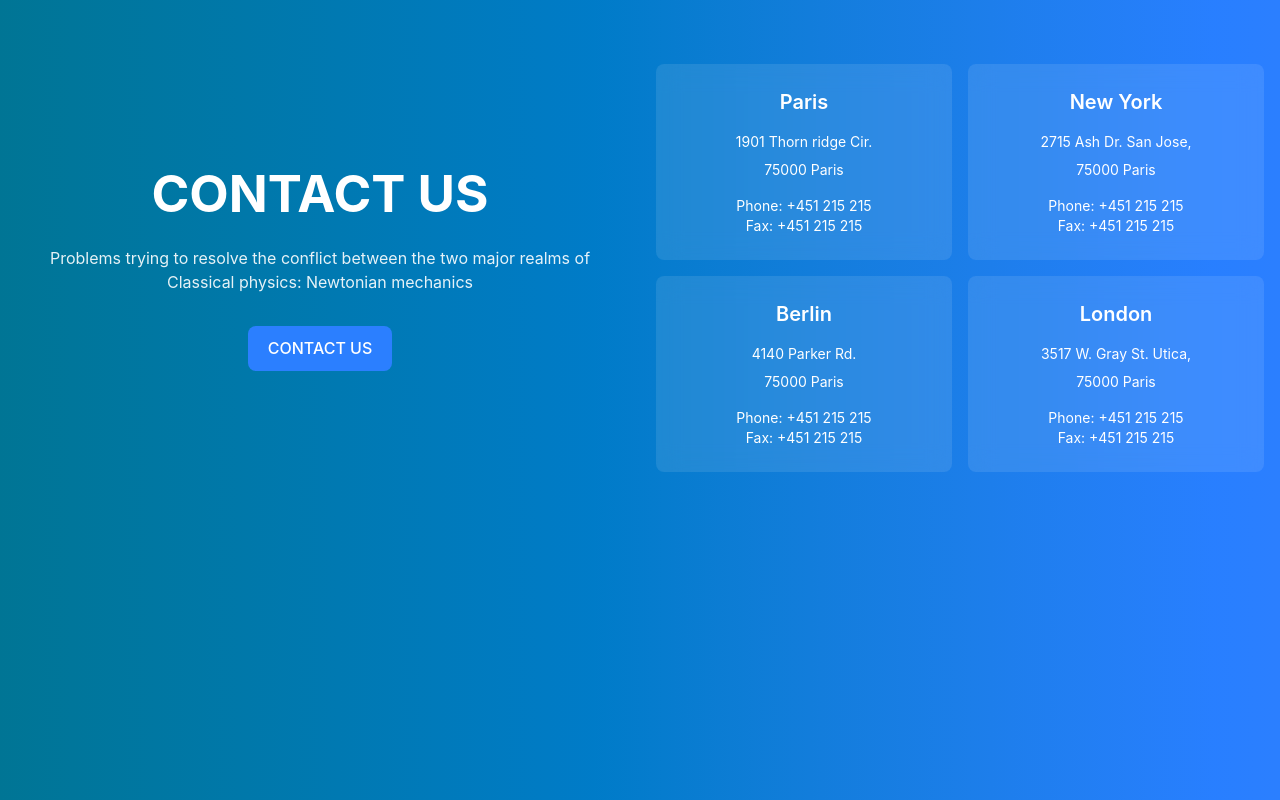
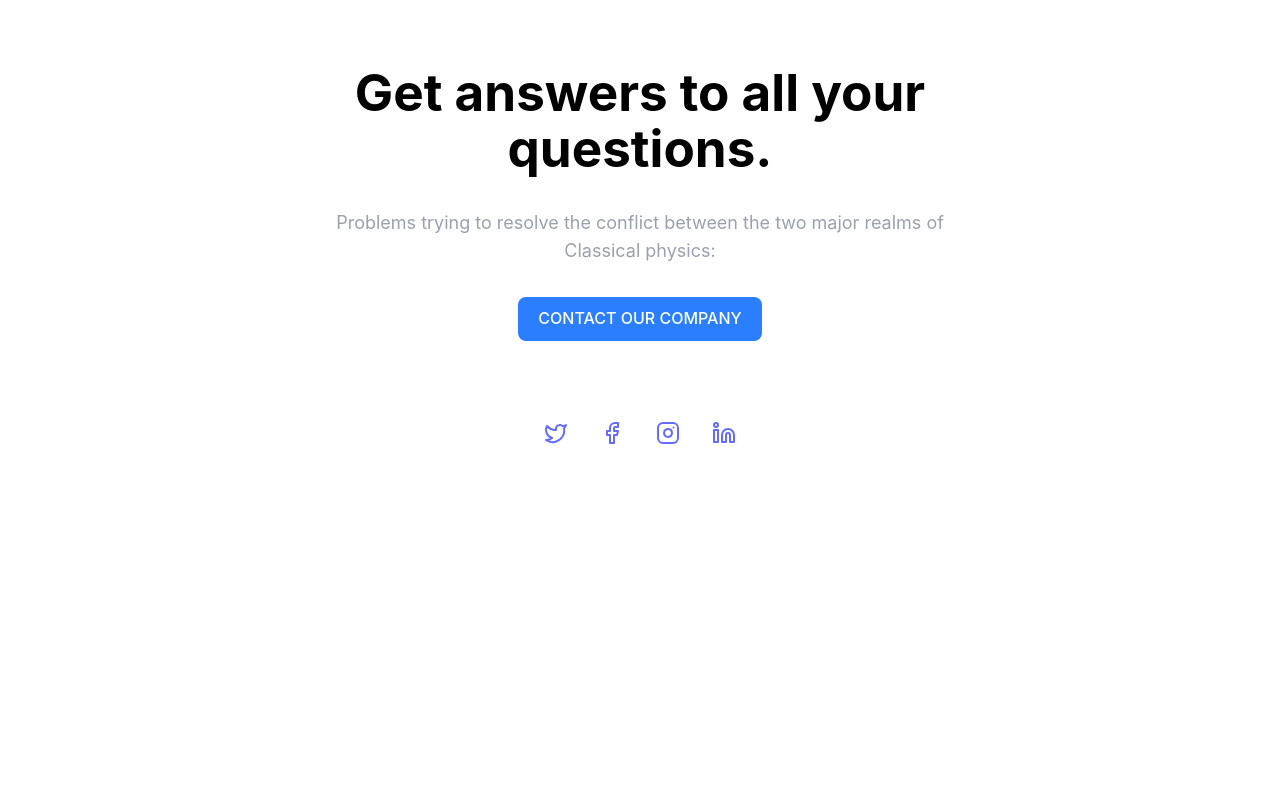
Before and after one commit to Bhraltin/E-Commerce, a React (Vite) app: page /contact in a window 1280 px wide. Built offline with nearby package versions, Linux system fonts and the light colour scheme.

Commit message:
contactPage complete

```diff
--- a/src/components/pages/Contact.jsx
+++ b/src/components/pages/Contact.jsx
@@ -1,69 +1,46 @@
 import React from 'react';
+import { Twitter, Facebook, Instagram, Linkedin } from 'lucide-react';
 
 const Contact = () => {
-  const locations = [
-    {
-      city: "Paris",
-      address: "1901 Thorn ridge Cir.",
-      zipCode: "75000 Paris",
-      phone: "+451 215 215",
-      fax: "+451 215 215"
-    },
-    {
-      city: "New York",
-      address: "2715 Ash Dr. San Jose,",
-      zipCode: "75000 Paris",
-      phone: "+451 215 215",
-      fax: "+451 215 215"
-    },
-    {
-      city: "Berlin",
-      address: "4140 Parker Rd.",
-      zipCode: "75000 Paris",
-      phone: "+451 215 215",
-      fax: "+451 215 215"
-    },
-    {
-      city: "London",
-      address: "3517 W. Gray St. Utica,",
-      zipCode: "75000 Paris",
-      phone: "+451 215 215",
-      fax: "+451 215 215"
-    }
-  ];
+  return (
+    <div className="min-h-screen bg-white text-black">
+      <div className="container mx-auto px-4 py-16">
+        <div className="max-w-3xl mx-auto text-center space-y-8">
+          {/* Heading */}
+          <h1 className="text-3xl md:text-5xl font-bold text-black leading-tight">
+            Get answers to all your questions.
+          </h1>
 
-  return (
-    <div className="min-h-screen bg-gradient-to-r from-cyan-700 to-blue-500">
-      <div className="container mx-auto px-4 py-16">
-        <div className="grid md:grid-cols-2 gap-8 items-center">
-          {/* Left Side - Contact Info */}
-          <div className="text-white space-y-6">
-            <h1 className="text-4xl md:text-5xl font-bold mb-6">CONTACT US</h1>
-            <p className="text-sm md:text-base opacity-90 mb-8">
-              Problems trying to resolve the conflict between
-              the two major realms of Classical physics:
-              Newtonian mechanics
-            </p>
-            <button className="bg-blue-500 hover:bg-blue-600 text-white px-8 py-3 rounded-md transition duration-300">
-              CONTACT US
-            </button>
-          </div>
+          {/* Subtitle */}
+          <p className="text-sm md:text-lg text-gray-400 max-w-2xl mx-auto">
+            Problems trying to resolve the conflict between the two major realms of Classical physics:
+          </p>
 
-          {/* Right Side - Location Cards */}
-          <div className="grid grid-cols-1 sm:grid-cols-2 gap-4">
-            {locations.map((location, index) => (
-              <div key={index} className="bg-white/10 backdrop-blur-md p-6 rounded-lg text-white">
-                <h3 className="text-xl font-semibold mb-4">{location.city}</h3>
-                <div className="space-y-2 text-sm">
-                  <p>{location.address}</p>
-                  <p>{location.zipCode}</p>
-                  <div className="pt-2">
-                    <p>Phone: {location.phone}</p>
-                    <p>Fax: {location.fax}</p>
-                  </div>
-                </div>
-              </div>
-            ))}
+          {/* Contact Button */}
+          <button className="bg-blue-500 hover:bg-blue-600 text-white px-8 py-4 rounded transition duration-300 text-sm font-semibold">
+            CONTACT OUR COMPANY
+          </button>
+
+          {/* Social Media Icons */}
+          <div className="pt-12">
+            <div className="flex justify-center items-center space-x-8">
+              <a href="#" className="text-gray-400 hover:text-white transition-colors">
+                <Twitter className="w-6 h-6" />
+                <span className="sr-only">Twitter</span>
+              </a>
+              <a href="#" className="text-gray-400 hover:text-white transition-colors">
+                <Facebook className="w-6 h-6" />
+                <span className="sr-only">Facebook</span>
+              </a>
+              <a href="#" className="text-gray-400 hover:text-white transition-colors">
+                <Instagram className="w-6 h-6" />
+                <span className="sr-only">Instagram</span>
+              </a>
+              <a href="#" className="text-gray-400 hover:text-white transition-colors">
+                <Linkedin className="w-6 h-6" />
+                <span className="sr-only">LinkedIn</span>
+              </a>
+            </div>
           </div>
         </div>
       </div>
```
